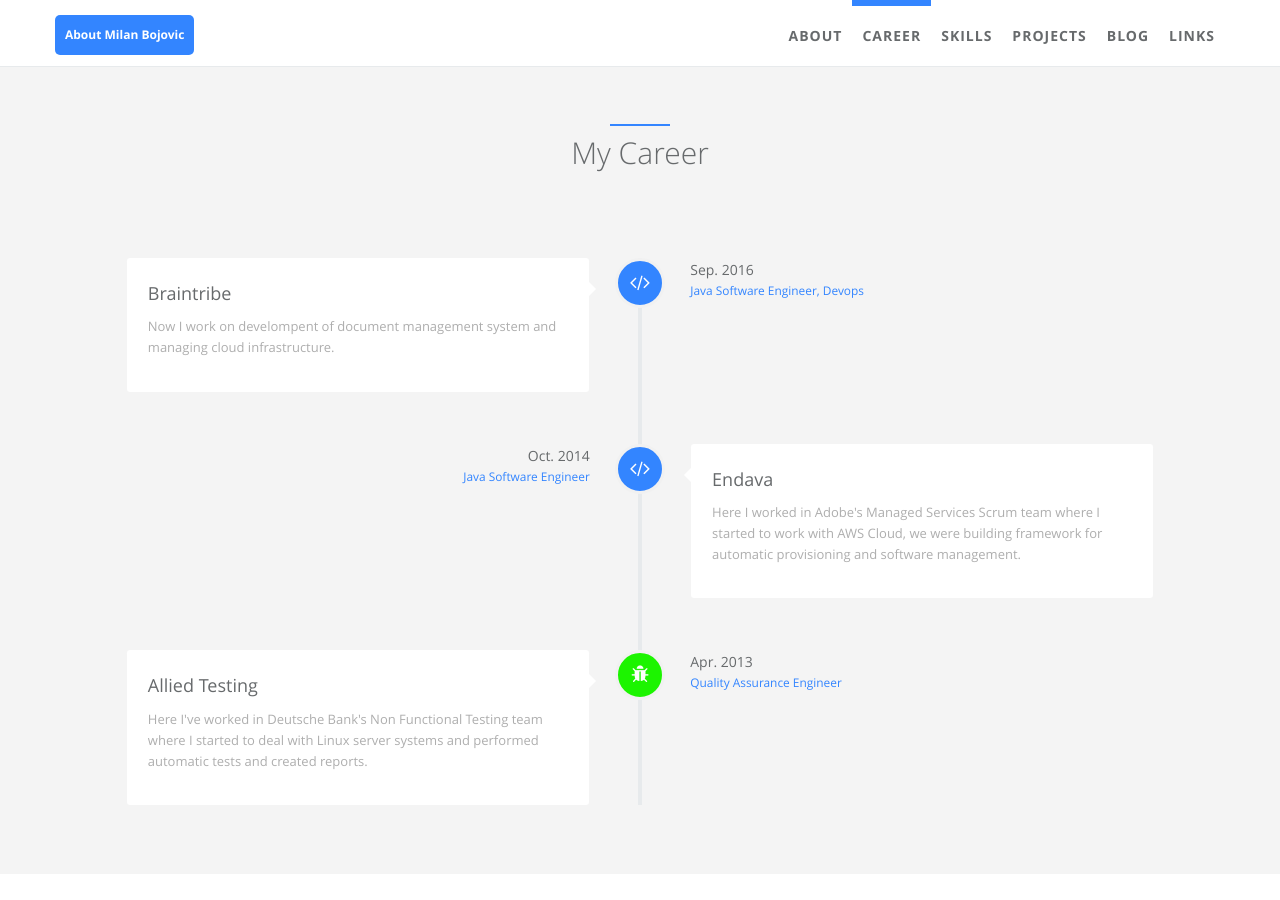
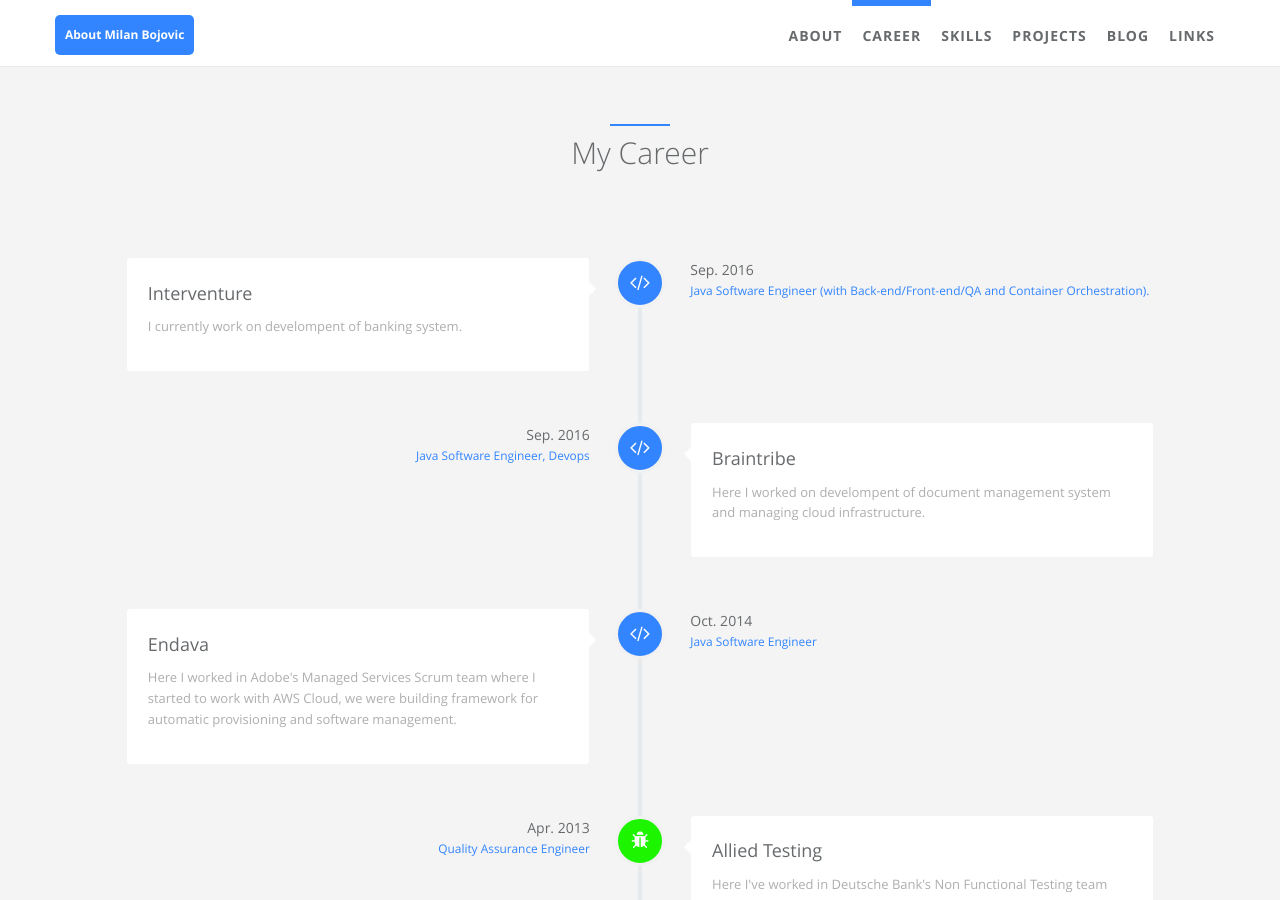
Before and after one commit to milanbojovic/milanbojovic.github.io, a Jekyll site: the page built from index.html, in a window 1280 px wide and 900 px high, scrolled down 811 px. Built offline with Jekyll 4.4.1, drawn with Linux system fonts in a browser that asks for light colours.

Commit message:
Added latest job position and skills info

```diff
--- a/_data/index/careers.yml
+++ b/_data/index/careers.yml
@@ -1,10 +1,24 @@
 # careers section data
 # if you don't have language feature(language.yml is empty), ignore "i18n" items
+- name:
+    detail: Interventure
+    i18n: company_d
+  desc:
+    detail: I currently work on develompent of banking system.
+    i18n: company_c_desc
+  date:
+    detail: Sep. 2016
+    i18n: company_c_date
+  job:
+    detail: Java Software Engineer (with Back-end/Front-end/QA and Container Orchestration).
+    i18n: company_c_job
+  icon: fa-code
+
 - name:
     detail: Braintribe
     i18n: company_c
   desc:
-    detail: Now I work on develompent of document management system  and managing cloud infrastructure.
+    detail: Here I worked on develompent of document management system and managing cloud infrastructure.
     i18n: company_c_desc
   date:
     detail: Sep. 2016
--- a/_data/index/skills.yml
+++ b/_data/index/skills.yml
@@ -2,5 +2,5 @@
 
 label: Ability
 id : cs
-aspects: Java, Scala, AWS, GCP, Machine Learing, Python, Bash, Batch, Linux/Unix, Devops, Selenium, Jenkins, SQL, Networking, Html/Css, MongoDB
-percentage: 90, 50, 90, 50, 50, 45, 90, 40, 90, 80, 70, 85, 85, 75, 65, 80
+aspects: Java, Akka, Scala, AngularJs, AWS, GCP, Machine Learing, Python, Bash/Zsh, Batch, Linux/Unix, Devops, Selenium, Jenkins, SQL, Networking, Html/Css, MongoDB
+percentage: 90, 60, 50, 40, 90, 50, 50, 45, 90, 40, 90, 80, 70, 85, 85, 75, 65, 85
```
